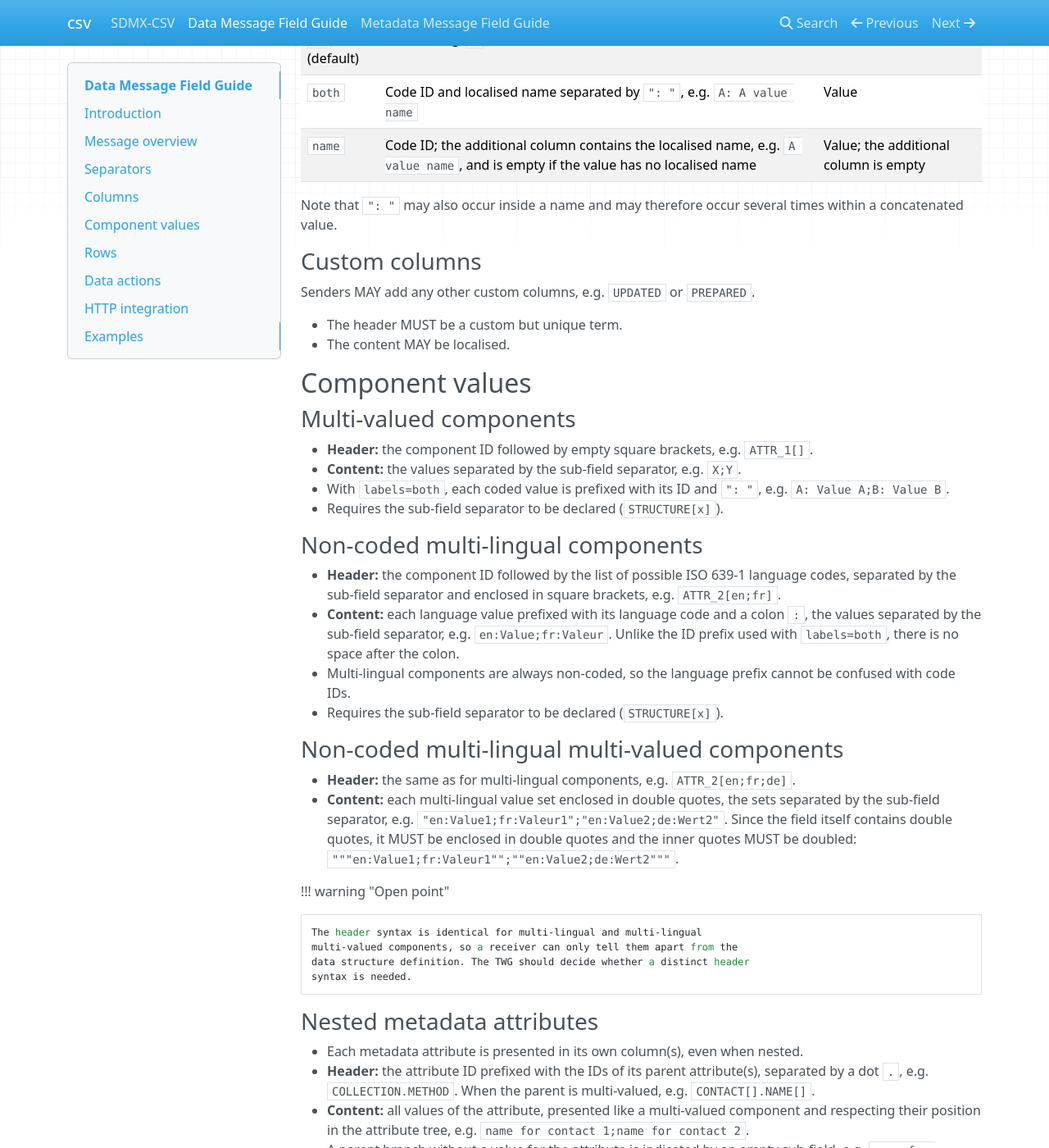
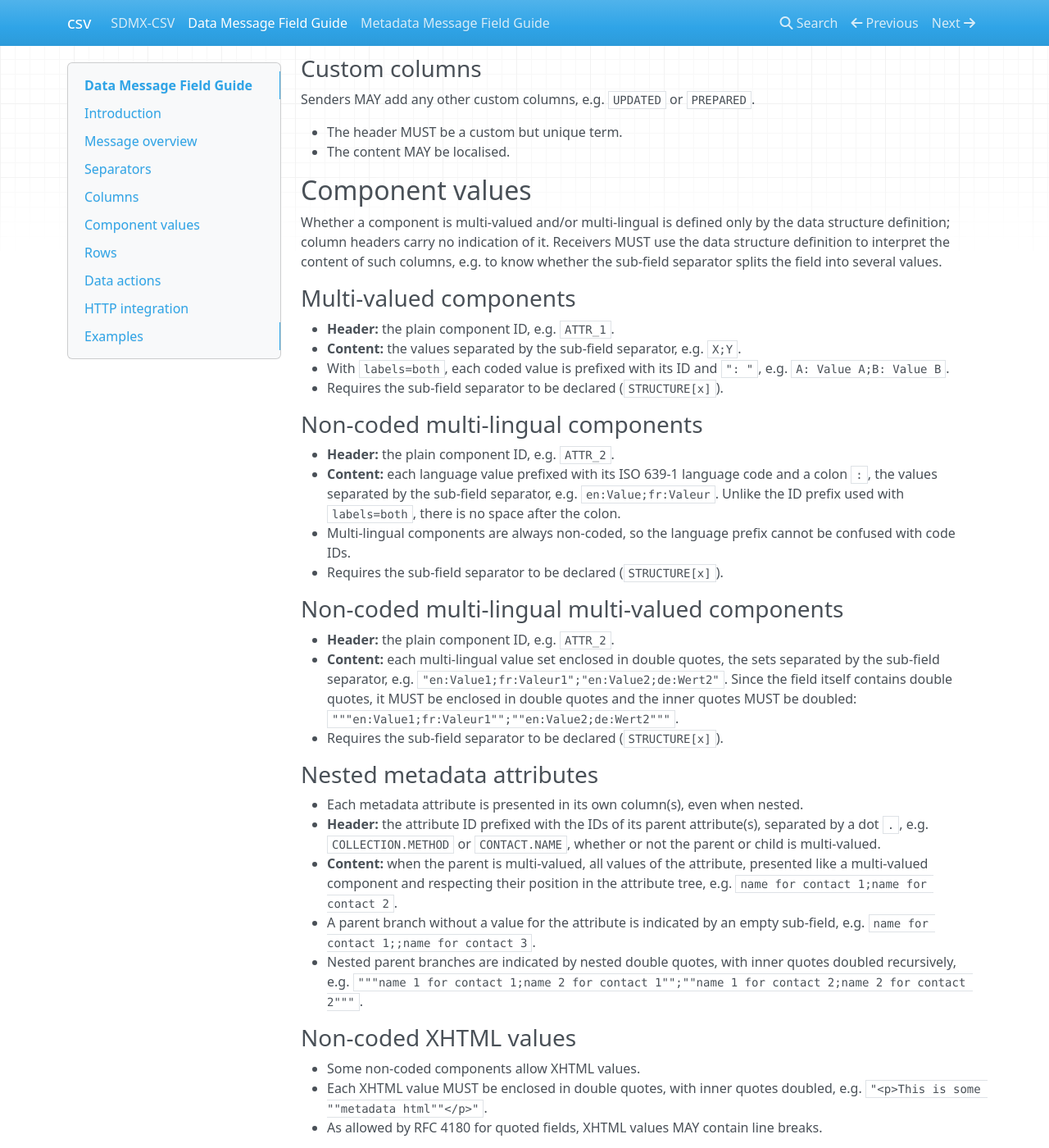
Before and after one commit to sdmx-twg/sdmx-csv, an MkDocs documentation site: the page built from docs/data_message_field_guide.md, in a window 1280 px wide and 1400 px high, scrolled down 5964 px. Shown: the whole window at 82% size. Built offline with MkDocs 1.6.1, drawn with Linux system fonts in a browser that asks for light colours; nearby versions of some CDN libraries; some of the changed text lies outside the part shown.

````diff
--- a/docs/data_message_field_guide.md
+++ b/docs/data_message_field_guide.md
@@ -80,15 +80,13 @@ dataflow,ESTAT:NA_MAIN(1.6.0),M,A,B,2014-01,12.4,N
 | [`EXAMPLE`](#component-columns) | Component ID (dimension, measure, attribute, incl. metadata attributes). | After the fixed columns |
 | [`EXAMPLE: Name`](#component-columns) | ID and localised name in one header. Only with `labels=both`. | Replaces `EXAMPLE` |
 | [`Name`](#component-columns) | Additional column with localised names. Only with `labels=name`. | Directly after its component column |
-| [`EXAMPLE[]`](#multi-valued-components) | Multi-valued component. | — |
-| [`EXAMPLE[en;fr]`](#non-coded-multi-lingual-components) | Non-coded multi-lingual component (also used for multi-lingual multi-valued components). | — |
-| [`PARENT.CHILD`](#nested-metadata-attributes) | Nested metadata attribute. | — |
-| [`PARENT[].CHILD[]`](#nested-metadata-attributes) | Nested metadata attribute of a multi-valued parent attribute. | — |
+| [`PARENT.CHILD`](#nested-metadata-attributes) | Nested metadata attribute: the attribute ID prefixed with the IDs of its parent attribute(s). | — |
 | **Other columns** | | |
 | [`UPDATED`](#custom-columns) (any custom term) | Implementer-defined column. | Not specified |
 
-Header suffixes combine: e.g. `COLLECTION.METHOD[en;fr]` is a nested,
-multi-lingual metadata attribute.
+Multi-valued and multi-lingual components have no specific header syntax: the
+header is the plain component ID, and the type of the component is defined by
+the data structure definition (see [Component values](#component-values)).
 
 ## Separators
 
@@ -214,12 +212,6 @@ parameter, directly after `ACTION` (or after the structure identification if
 - `OBS_KEY`: the IDs/values of all dimensions, in data structure order,
   separated by a dot `.`, e.g. `M.USD.EUR.SP00.2020-01`.
 
-!!! warning "Open point"
-
-    Earlier versions of this guide used both `key=` and `keys=` for this
-    parameter. This version uses `keys` throughout, as defined in
-    [Optional parameters](#optional-parameters). To be confirmed by the TWG.
-
 ### Component columns
 
 Each data structure component included in the message (dimensions, measures,
@@ -247,9 +239,9 @@ with `labels=name`.
 | `both` | Component ID and localised name separated by `": "` | `DIM_1: Dimension 1` |
 | `name` | Component ID, followed by an additional column whose header is the localised name | `DIM_1`, `Dimension 1` |
 
-The component ID MAY be followed by a suffix indicating a multi-valued
-(`[]`), multi-lingual (`[en;fr]`) or nested (`PARENT.CHILD`) component; see
-[Component values](#component-values).
+The header contains only the component ID, or for nested metadata attributes
+the dotted ID path (`PARENT.CHILD`). No suffix indicates whether a component
+is multi-valued or multi-lingual; see [Component values](#component-values).
 
 **Content:**
 
@@ -271,10 +263,15 @@ Senders MAY add any other custom columns, e.g. `UPDATED` or `PREPARED`.
 
 ## Component values
 
+Whether a component is multi-valued and/or multi-lingual is defined only by
+the data structure definition; column headers carry no indication of it.
+Receivers MUST use the data structure definition to interpret the content of
+such columns, e.g. to know whether the sub-field separator splits the field
+into several values.
+
 ### Multi-valued components
 
-- **Header:** the component ID followed by empty square brackets, e.g.
-  `ATTR_1[]`.
+- **Header:** the plain component ID, e.g. `ATTR_1`.
 - **Content:** the values separated by the sub-field separator, e.g. `X;Y`.
 - With `labels=both`, each coded value is prefixed with its ID and `": "`, e.g.
   `A: Value A;B: Value B`.
@@ -282,11 +279,9 @@ Senders MAY add any other custom columns, e.g. `UPDATED` or `PREPARED`.
 
 ### Non-coded multi-lingual components
 
-- **Header:** the component ID followed by the list of possible ISO 639-1
-  language codes, separated by the sub-field separator and enclosed in square
-  brackets, e.g. `ATTR_2[en;fr]`.
-- **Content:** each language value prefixed with its language code and a colon
-  `:`, the values separated by the sub-field separator, e.g.
+- **Header:** the plain component ID, e.g. `ATTR_2`.
+- **Content:** each language value prefixed with its ISO 639-1 language code
+  and a colon `:`, the values separated by the sub-field separator, e.g.
   `en:Value;fr:Valeur`. Unlike the ID prefix used with `labels=both`, there is
   no space after the colon.
 - Multi-lingual components are always non-coded, so the language prefix cannot
@@ -295,42 +290,29 @@ Senders MAY add any other custom columns, e.g. `UPDATED` or `PREPARED`.
 
 ### Non-coded multi-lingual multi-valued components
 
-- **Header:** the same as for multi-lingual components, e.g.
-  `ATTR_2[en;fr;de]`.
+- **Header:** the plain component ID, e.g. `ATTR_2`.
 - **Content:** each multi-lingual value set enclosed in double quotes, the sets
   separated by the sub-field separator, e.g.
   `"en:Value1;fr:Valeur1";"en:Value2;de:Wert2"`. Since the field itself
   contains double quotes, it MUST be enclosed in double quotes and the inner
   quotes MUST be doubled:
   `"""en:Value1;fr:Valeur1"";""en:Value2;de:Wert2"""`.
-
-!!! warning "Open point"
-
-    The header syntax is identical for multi-lingual and multi-lingual
-    multi-valued components, so a receiver can only tell them apart from the
-    data structure definition. The TWG should decide whether a distinct header
-    syntax is needed.
+- Requires the sub-field separator to be declared (`STRUCTURE[x]`).
 
 ### Nested metadata attributes
 
 - Each metadata attribute is presented in its own column(s), even when nested.
 - **Header:** the attribute ID prefixed with the IDs of its parent
-  attribute(s), separated by a dot `.`, e.g. `COLLECTION.METHOD`. When the
-  parent is multi-valued, e.g. `CONTACT[].NAME[]`.
-- **Content:** all values of the attribute, presented like a multi-valued
-  component and respecting their position in the attribute tree, e.g.
-  `name for contact 1;name for contact 2`.
+  attribute(s), separated by a dot `.`, e.g. `COLLECTION.METHOD` or
+  `CONTACT.NAME`, whether or not the parent or child is multi-valued.
+- **Content:** when the parent is multi-valued, all values of the attribute,
+  presented like a multi-valued component and respecting their position in
+  the attribute tree, e.g. `name for contact 1;name for contact 2`.
 - A parent branch without a value for the attribute is indicated by an empty
   sub-field, e.g. `name for contact 1;;name for contact 3`.
 - Nested parent branches are indicated by nested double quotes, with inner
   quotes doubled recursively, e.g.
   `"""name 1 for contact 1;name 2 for contact 1"";""name 1 for contact 2;name 2 for contact 2"""`.
-
-!!! warning "Open point"
-
-    The only example uses `CONTACT[].NAME[]`, where the child also carries
-    `[]`. To be confirmed whether the child's `[]` is required or only
-    present because the child is itself multi-valued.
 
 ### Non-coded XHTML values
 
@@ -533,6 +515,8 @@ Clients SHOULD request SDMX-CSV data messages with the following HTTP
 ### Optional parameters
 
 Optional parameters MAY be added to the `Accept` header, separated by `"; "`.
+The parameters and their values are those defined for SDMX-CSV in the
+[SDMX REST API data queries](https://github.com/sdmx-twg/sdmx-rest/blob/master/doc/data.md).
 
 **`labels`** (`id` | `name` | `both`; default `id`): applies to all nameable
 SDMX artefacts in the header and the body of the message.
@@ -608,7 +592,7 @@ header `application/vnd.sdmx.data+csv; version=2.1.0`.
 ??? example "Components in any order, missing component(s), component with multiple values"
 
     ```csv
-    STRUCTURE[;],STRUCTURE_ID,ACTION,OBS_VALUE1,OBS_VALUE2,ATTR_3,ATTR_1[],DIM_2,DIM_1,DIM_3
+    STRUCTURE[;],STRUCTURE_ID,ACTION,OBS_VALUE1,OBS_VALUE2,ATTR_3,ATTR_1,DIM_2,DIM_1,DIM_3
     dataflow,ESTAT:NA_MAIN(1.6.0),M,12.4,12.5,"Normal, special and other values",X;Y,B,A,2014-01
     dataflow,ESTAT:NA_MAIN(1.6.0),M,10.8,10.9,"Normal, special and other values",X;Z,B,A,2014-02
     ```
@@ -654,7 +638,7 @@ header `application/vnd.sdmx.data+csv; version=2.1.0`.
 ??? example "Multi-valued components"
 
     ```csv
-    STRUCTURE[;],STRUCTURE_ID,ACTION,DIM_1,DIM_2,DIM_3,OBS_VALUE,ATTR_1[],ATTR_2[],ATTR_3[]
+    STRUCTURE[;],STRUCTURE_ID,ACTION,DIM_1,DIM_2,DIM_3,OBS_VALUE,ATTR_1,ATTR_2,ATTR_3
     dataflow,ESTAT:NA_MAIN(1.6.0),M,A,B,2014-01,12.4,Value X;Value Y,"M, N & O;P & Q",A;B;C
     dataflow,ESTAT:NA_MAIN(1.6.0),M,A,B,2014-02,10.8,Value X;Value Y,"M, N & O;P & Q",A;C
     ```
@@ -662,7 +646,7 @@ header `application/vnd.sdmx.data+csv; version=2.1.0`.
 ??? example "Non-coded multi-lingual components, varying dataflows based on the same underlying data structure"
 
     ```csv
-    STRUCTURE[;],STRUCTURE_ID,ACTION,DIM_1,DIM_2,DIM_3,OBS_VALUE,ATTR_1[en;fr]
+    STRUCTURE[;],STRUCTURE_ID,ACTION,DIM_1,DIM_2,DIM_3,OBS_VALUE,ATTR_1
     dataflow,ESTAT:NA_MAIN(1.6.0),M,A,B,2014-01,12.4,en:Any Value;fr:N'importe quelle Valeur
     dataflow,ESTAT:NA_MAIN(1.7.0),M,A,B,2014-02,10.8,"en:Value ""X"";fr:Valeur ""X"""
     ```
@@ -670,7 +654,7 @@ header `application/vnd.sdmx.data+csv; version=2.1.0`.
 ??? example "Varying structural artefacts based on the same underlying data structure"
 
     ```csv
-    STRUCTURE[;],STRUCTURE_ID,ACTION,DIM_1,DIM_2,DIM_3,OBS_VALUE,ATTR_1[en;fr]
+    STRUCTURE[;],STRUCTURE_ID,ACTION,DIM_1,DIM_2,DIM_3,OBS_VALUE,ATTR_1
     dataflow,ESTAT:DF_NA_MAIN(1.6.0),M,A,B,2014-01,12.4,en:Any Value;fr:N'importe quelle Valeur
     datastructure,ESTAT:DSD_NA_MAIN(1.7.0),M,A,B,2014-02,10.8,"en:Value ""X"";fr:Valeur ""X"""
     dataprovision,ESTAT:DPA_NA_MAIN(1.8.0),M,A,B,2014-03,11.2,"en:Value ""Y"";fr:Valeur ""Y"""
@@ -720,7 +704,7 @@ header `application/vnd.sdmx.data+csv; version=2.1.0`.
 ??? example "Nested metadata attributes attached to partial keys"
 
     ```csv
-    STRUCTURE[;],STRUCTURE_ID,ACTION,DIM_2,COLLECTION.METHOD[en;fr],CONTACT[],CONTACT[].NAME[]
+    STRUCTURE[;],STRUCTURE_ID,ACTION,DIM_2,COLLECTION.METHOD,CONTACT,CONTACT.NAME
     dataflow,AGENCY:DF_ID(1.0.0),M,A,en:AAA;fr:BBB,Contact 1;Contact 2,"""Contact 1 Name 1;Contact 1 Name 2"";""Contact 2 Name 1;Contact 2 Name 2"""
     dataflow,AGENCY:DF_ID(1.0.0),M,B,en:CCC;fr:DDD,Contact 1;Contact 2;Contact 3,"""Contact 1 Name 1;Contact 1 Name 2"";;""Contact 3 Name 1;Contact 3 Name 2"""
     ```
````
